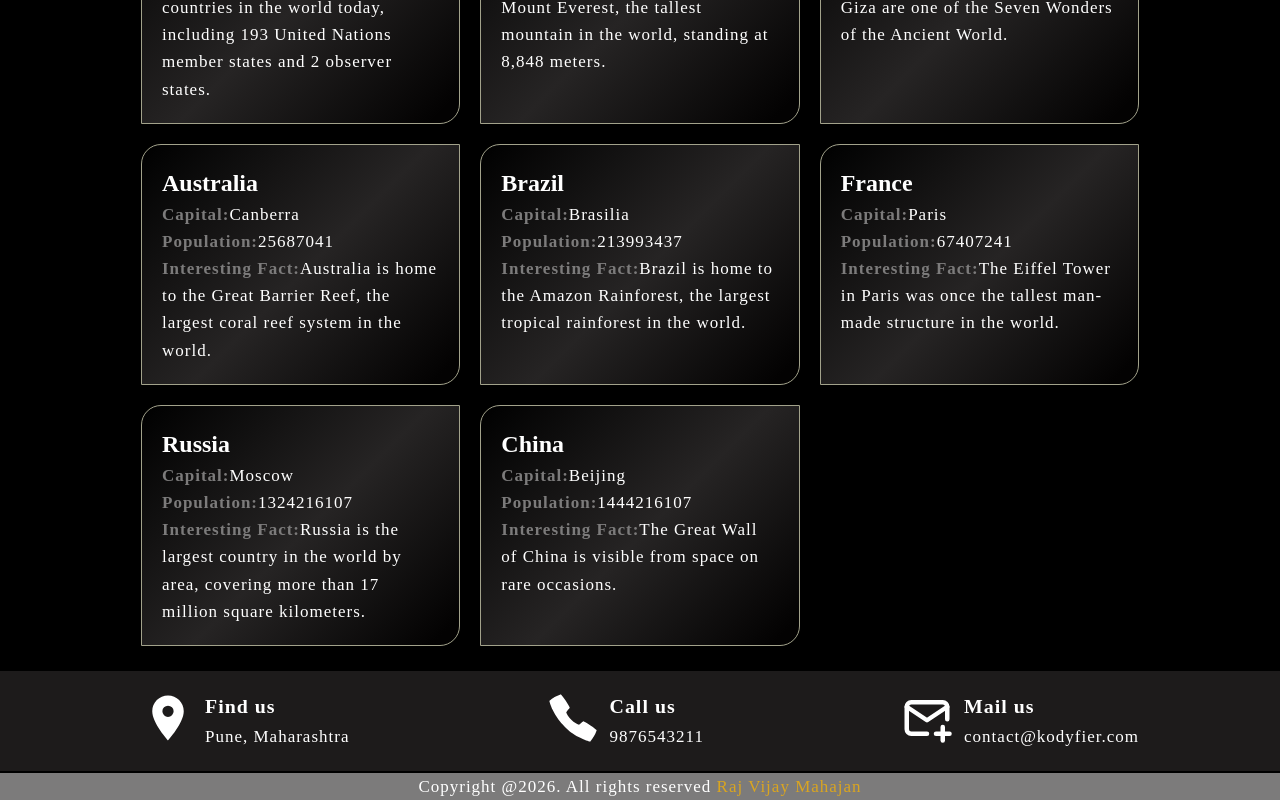
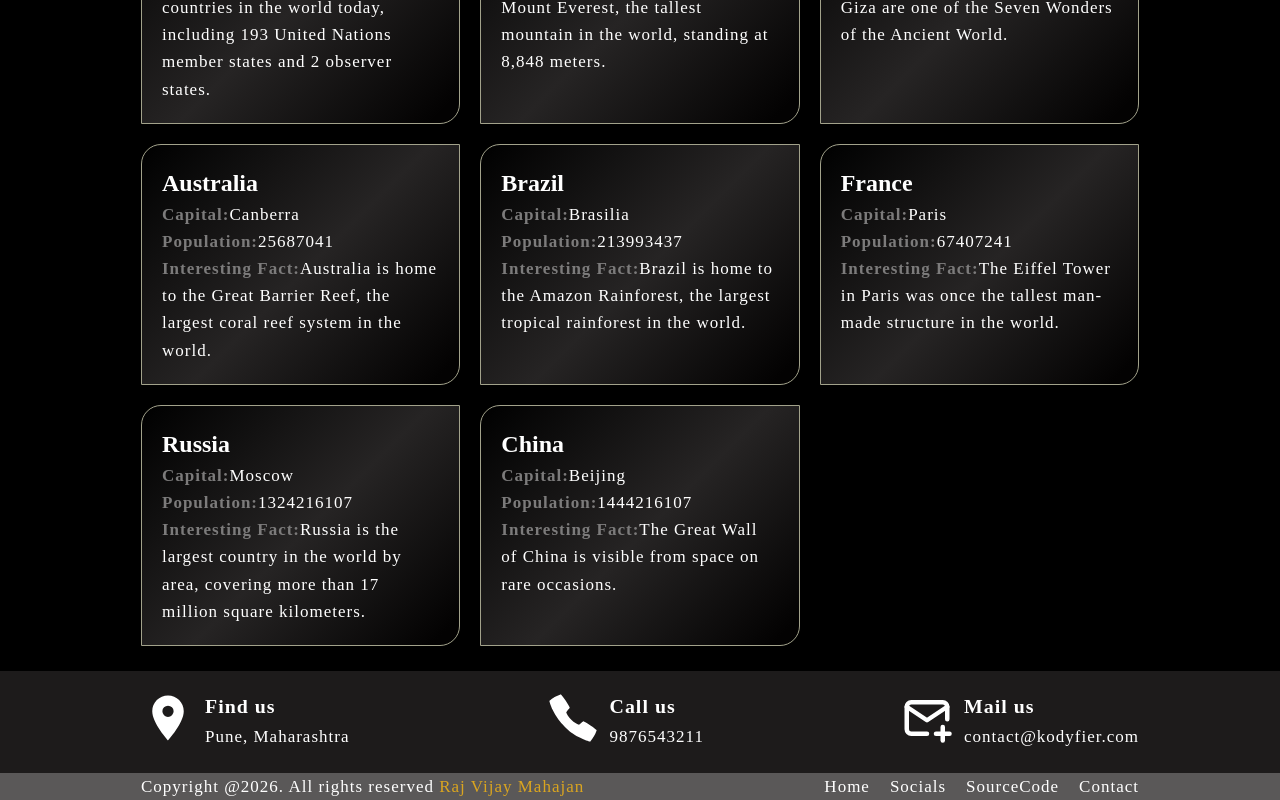
Before and after one commit to mvraj07/CountryProject, a React app: page / in a window 1280 px wide. Shown: the part 656-1456 px from the top of the page. Built offline with nearby package versions, Linux system fonts and the light colour scheme; the HTML template or start-up script is replaced by a standard one.

Commit message:
post api

```diff
--- a/src/App.css
+++ b/src/App.css
@@ -188,6 +188,9 @@ button {
 
 /* contact section  */
 
+.contact-section {
+  margin-bottom: 5rem;
+}
 .form {
   margin-top: 3rem;
   display: flex;
@@ -229,10 +232,11 @@ button {
 
 /* footer section  */
 .footer-section {
-  height: 10rem;
   background-color: #1d1b1b;
   color: white;
+
   .container .details ul {
+    height: 100%;
     display: flex;
     justify-content: space-between;
   }
@@ -245,8 +249,28 @@ button {
     color: white;
   }
 }
-.copyright {
-  background-color: #7c7b7b;
-  text-align: center;
-  display: block;
+
+.copyright-section {
+  width: 100%;
+  background-color: #5a5858;
+  .container {
+    display: flex;
+    justify-content: space-between;
+
+    .nav {
+      display: flex;
+      gap: 2rem;
+    }
+  }
 }
+
+.app {
+  min-height: 100vh;
+  display: flex;
+  flex-direction: column;
+  .Outlet {
+    flex: 1;
+
+    place-content: center;
+  }
+}
--- a/src/layout/AppLayout.jsx
+++ b/src/layout/AppLayout.jsx
@@ -4,10 +4,16 @@ import { Outlet } from "react-router-dom";
 
 export const AppLayout = () => {
   return (
-    <>
-      <Header />
-      <Outlet />
-      <Footer />
-    </>
+    <div className="app">
+      <div className="Heared">
+        <Header />
+      </div>
+      <div className="Outlet">
+        <Outlet />
+      </div>
+      <div className="Footer">
+        <Footer />
+      </div>
+    </div>
   );
 };
--- a/src/layout/UI/footer.jsx
+++ b/src/layout/UI/footer.jsx
@@ -13,6 +13,8 @@ export const Footer = () => {
           </ul>
         </div>
       </div>
+      <div className="copyright-section">
+        <div className="container">
           <NavLink
             to="https://github.com/mvraj07/CountryProject"
             className="copyright "
@@ -20,6 +22,18 @@ export const Footer = () => {
           >
             Copyright @2026. All rights reserved <span>Raj Vijay Mahajan</span>
           </NavLink>
+          <div className="nav">
+            <NavLink to="/">Home</NavLink>
+            <NavLink to="https://github.com/mvraj07/CountryProject">
+              Socials
+            </NavLink>
+            <NavLink to="https://github.com/mvraj07/CountryProject">
+              SourceCode
+            </NavLink>
+            <NavLink to="/contact">Contact</NavLink>
+          </div>
+        </div>
+      </div>
     </footer>
   );
 };
```
Also changed, not shown: src/api/postApi.jsx (added, +8 -0 lines). Lines whose indentation alone changed are shown as unchanged.
